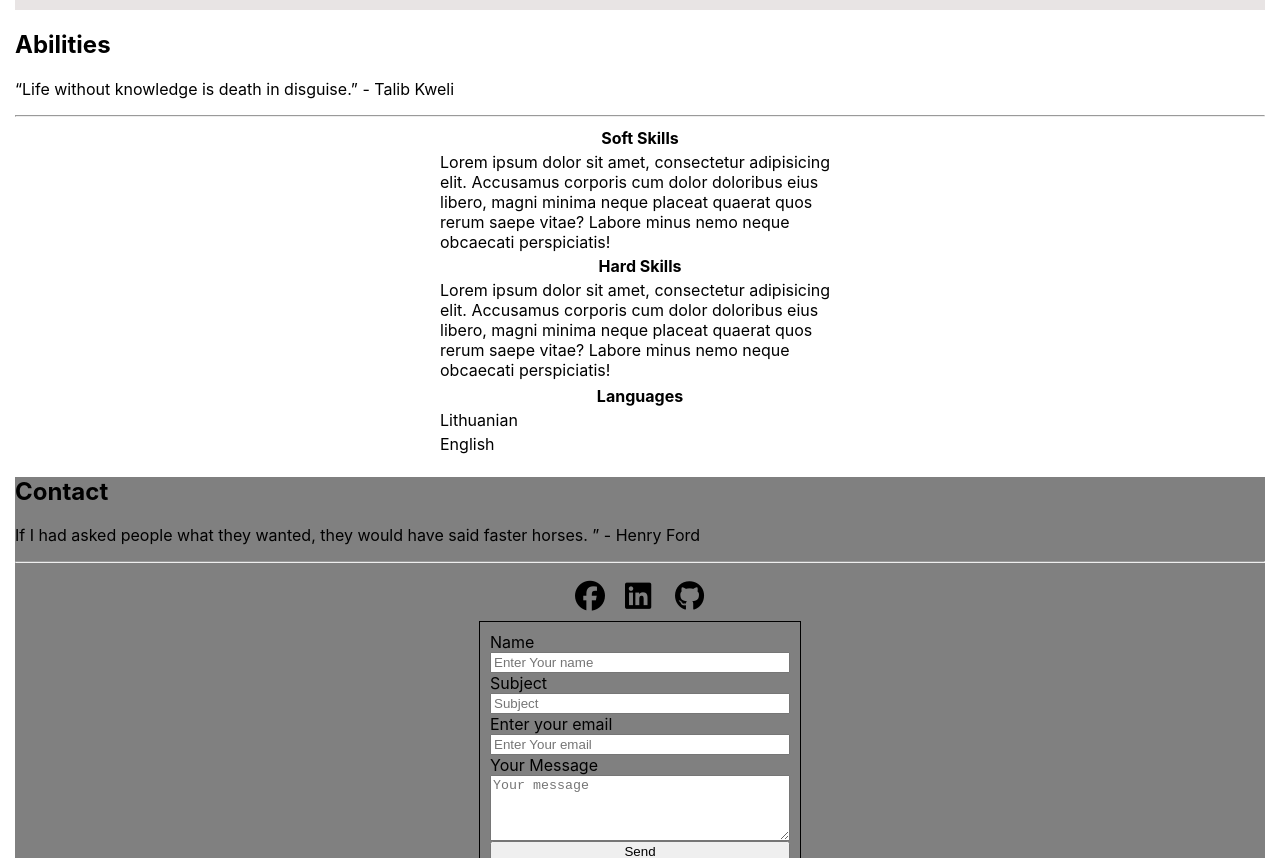
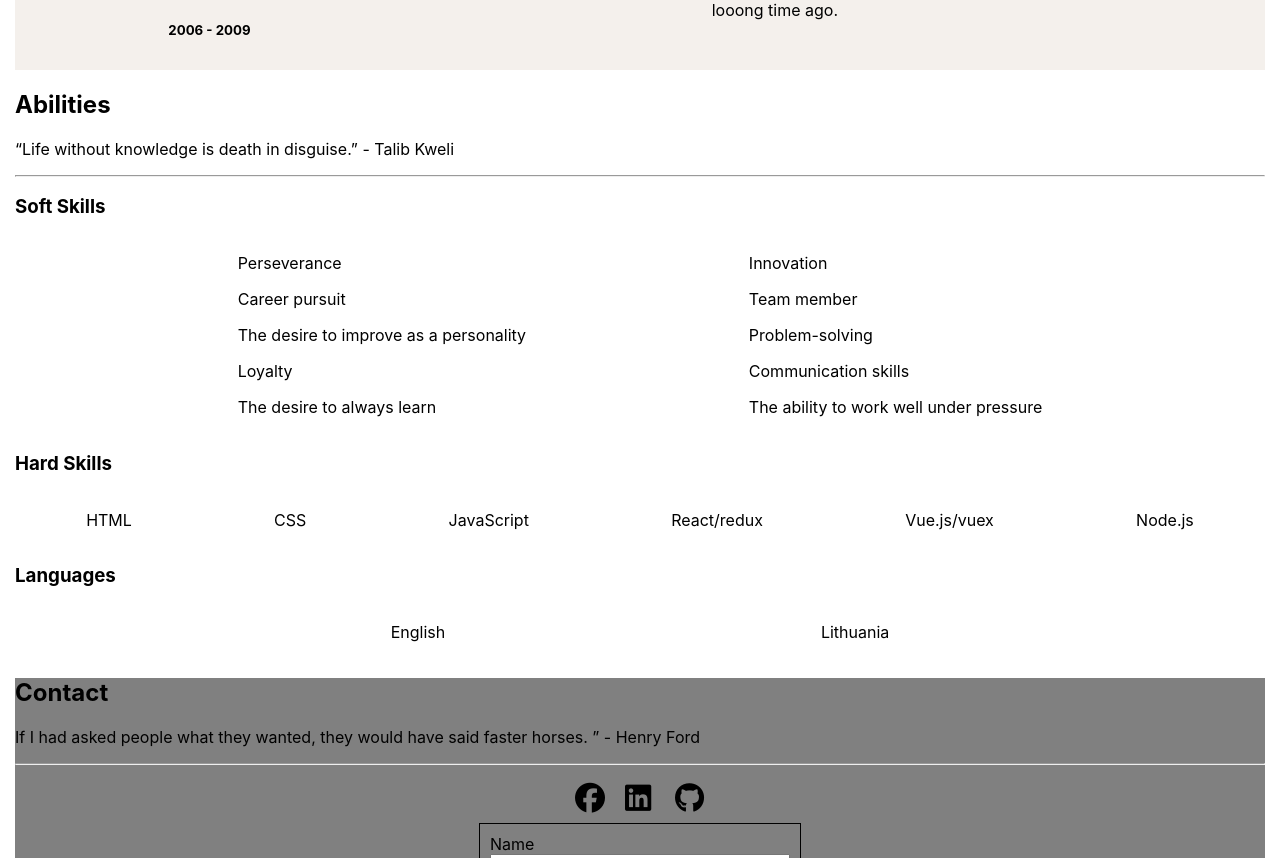
Before and after one commit to mantasKrincius/myCv-React, a React (Create React App) app: page / in a window 1280 px wide. Shown: the part 1780-2638 px from the top of the page. Built offline with nearby package versions, Linux system fonts and the light colour scheme.

Commit message:
changed table to div

```diff
--- a/src/Components/Experiences/Experience.css
+++ b/src/Components/Experiences/Experience.css
@@ -2,7 +2,7 @@
     display: flex;
     justify-content: space-evenly;
     align-items: center;
-    /*border: 1px solid black;*/
+    padding: 10px;
 }
 
 .education-table {
@@ -10,15 +10,15 @@
 }
 
 .exp-education-bg1 {
-    background-color: gainsboro;
+    background-color: #f4f0ec;
 }
 
 .exp-education-bg2 {
-    background-color: #b3adad;
+    background-color: #bab6b2;
 }
 
 .exp-education-bg3 {
-    background-color: #e8e4e4;
+    background-color: #f4f0ec;
 }
 
 .wrapper {
--- a/src/Components/Experiences/Experiences.jsx
+++ b/src/Components/Experiences/Experiences.jsx
@@ -47,9 +47,9 @@ export default function Experiences() {
                         <h5>Fullstack</h5>
                         <h5>2020</h5>
                     </div>
-                    <div className="wrapper"    >
+                    <div className="wrapper">
                         <p>Full acquaintance with websites, structures. Programming languages like javascript, php.
-                                Working with mysql database (phpmyadmin). HTML, CSS, CEO features.</p>
+                            Working with mysql database (phpmyadmin). HTML, CSS, CEO features.</p>
                     </div>
                 </div>
                 <div className="exp-education-main-div exp-education-bg3">
@@ -59,7 +59,8 @@ export default function Experiences() {
                         <h5>2006 - 2009</h5>
                     </div>
                     <div className="wrapper">
-                        <p>Visual DataBase, MS Visual Basic, IT architecture, computer networks and many more... That was looong time ago.</p>
+                        <p>Visual DataBase, MS Visual Basic, IT architecture, computer networks and many more... That
+                            was looong time ago.</p>
                     </div>
                 </div>
             </div>
@@ -70,44 +71,46 @@ export default function Experiences() {
                     - Talib Kweli</p>
             </div>
             <hr style={{color: "blue"}}/>
-            <div style={{display: "flex", justifyContent: "center", alignItems: "center",}}>
-                <table>
-                    <tbody>
-                    <tr>
-                        <th>Soft Skills</th>
-                    </tr>
-                    <tr>
-                        <td style={{width: "400px"}}>Lorem ipsum dolor sit amet, consectetur adipisicing elit. Accusamus
-                            corporis cum dolor doloribus eius libero, magni minima neque placeat quaerat quos rerum
-                            saepe vitae? Labore minus nemo neque obcaecati perspiciatis!
-                        </td>
-                    </tr>
-                    <tr>
-                        <th>Hard Skills</th>
-                    </tr>
-                    <tr>
-                        <td>Lorem ipsum dolor sit amet, consectetur adipisicing elit. Accusamus corporis cum dolor
-                            doloribus eius libero, magni minima neque placeat quaerat quos rerum saepe vitae? Labore
-                            minus nemo neque obcaecati perspiciatis!
-                        </td>
-                    </tr>
-                    </tbody>
-                </table>
+            <div>
+                <div>
+                    <h3>Soft Skills</h3>
+                    <div style={{display: "flex", justifyContent: "space-evenly", alignItems: "center",}}>
+                        <div>
+                            <p>Perseverance</p>
+                            <p>Career pursuit</p>
+                            <p>The desire to improve as a personality</p>
+                            <p>Loyalty</p>
+                            <p>The desire to always learn</p>
+                        </div>
+                        <div>
+                            <p>Innovation</p>
+                            <p>Team member</p>
+                            <p>Problem-solving</p>
+                            <p>Communication skills</p>
+                            <p>The ability to work well under pressure</p>
+                        </div>
+                    </div>
+                </div>
             </div>
-            <div style={{display: "flex", justifyContent: "center"}}>
-                <table>
-                    <tbody>
-                    <tr>
-                        <th>Languages</th>
-                    </tr>
-                    <tr>
-                        <td style={{width: "400px"}}>Lithuanian</td>
-                    </tr>
-                    <tr>
-                        <td>English</td>
-                    </tr>
-                    </tbody>
-                </table>
+            <div>
+                <div>
+                    <h3>Hard Skills</h3>
+                    <div style={{display: "flex", justifyContent: "space-around", alignItems: "center",}}>
+                        <p>HTML</p>
+                        <p>CSS</p>
+                        <p>JavaScript</p>
+                        <p>React/redux </p>
+                        <p>Vue.js/vuex</p>
+                        <p>Node.js</p>
+                    </div>
+                </div>
+            </div>
+            <div>
+                <h3>Languages</h3>
+                <div style={{display: "flex", justifyContent: "space-evenly"}}>
+                    <p>English</p>
+                    <p>Lithuania</p>
+                </div>
             </div>
         </div>
     )
```
